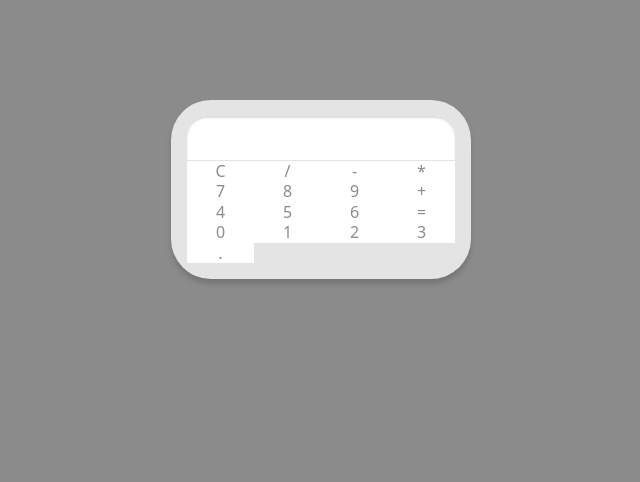
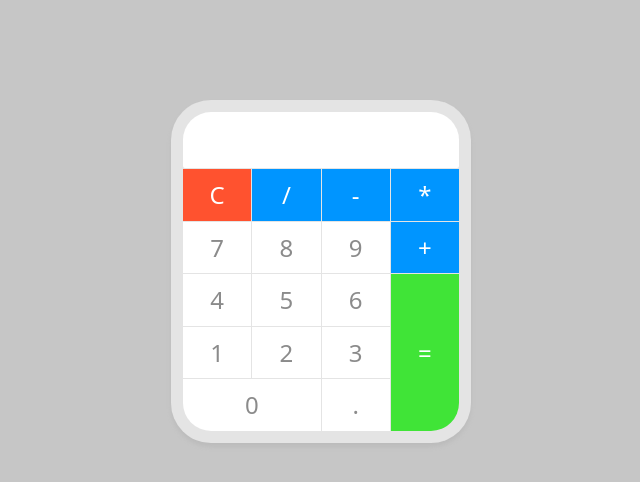
Before and after one commit to PavloLysiuk/Calculator, a plain HTML site: page index.html in a window 1280 px wide. Shown: the whole page, without its empty margins (319-959 px from the left). Drawn offline with nearby package versions, Linux system fonts and the light colour scheme.

Commit message:
added styles

```diff
--- a/css/main.css
+++ b/css/main.css
@@ -1,40 +1,94 @@
 body {
-  background-color: #8b8b8b;
+  background-color: #c6c6c6;
 }
 
 button {
+  padding: 12px;
+
+  font-size: 24px;
+
   color: #8b8b8b;
-  background-color: #fff;
 
   border: none;
   cursor: pointer;
+
+  transition: background-color 0.2s ease;
 }
 
 .calculator {
   margin: 100px auto;
-  padding: 16px;
+  padding: 12px;
   max-width: 300px;
 
   background-color: #e4e4e4;
   border-radius: 40px;
 
-  box-shadow: 0 5px 5px #767676;
+  box-shadow: 0 4px 4px #bcbcbc;
 }
 
 #result {
   width: 100%;
-  height: 44px;
+  height: 56px;
 
-	font-size: 30px;
+  font-size: 48px;
 
-  border-radius: 20px 20px 2px 2px;
+  border-radius: 28px 28px 2px 2px;
   border: none;
-  box-shadow: inset 0 2px 2px #dbdbdb;
+  /* box-shadow: inset 0 2px 2px #dbdbdb; */
 }
 
 .buttons {
-	margin-top: 1px;
-	display: grid;
-	grid-template-columns: repeat(4, 1fr);
+  margin-top: 1px;
 
+  display: grid;
+  grid-template-columns: repeat(4, 1fr);
+  grid-gap: 1px;
 }
+
+.clear {
+  color: #fff;
+  background-color: #ff522f;
+}
+
+.clear:is(:hover, :focus) {
+  background-color: #e54f32;
+}
+
+.number,
+.decimal {
+  background-color: #fff;
+}
+
+.number:is(:hover, :focus),
+.decimal:is(:hover, :focus) {
+  background-color: #f1f1f1;
+}
+
+
+.zero{
+  grid-column: span 2;
+
+  border-bottom-left-radius: 28px;
+}
+
+.operator {
+  color: #fff;
+  background-color: #0095ff;
+}
+
+.operator:is(:hover, :focus) {
+  background-color: #0389e8;
+}
+
+.equal {
+  grid-row: span 3;
+
+  color: #fff;
+  background-color: #40e437;
+
+  border-bottom-right-radius: 28px;
+}
+
+.equal:is(:hover, :focus) {
+  background-color: #39d031;
+}
--- a/index.html
+++ b/index.html
@@ -31,10 +31,10 @@
         <button class="number">5</button>
         <button class="number">6</button>
         <button class="equal">=</button>
-        <button class="number">0</button>
         <button class="number">1</button>
         <button class="number">2</button>
         <button class="number">3</button>
+        <button class="number zero">0</button>
         <button class="decimal">.</button>
       </div>
     </div>
```
